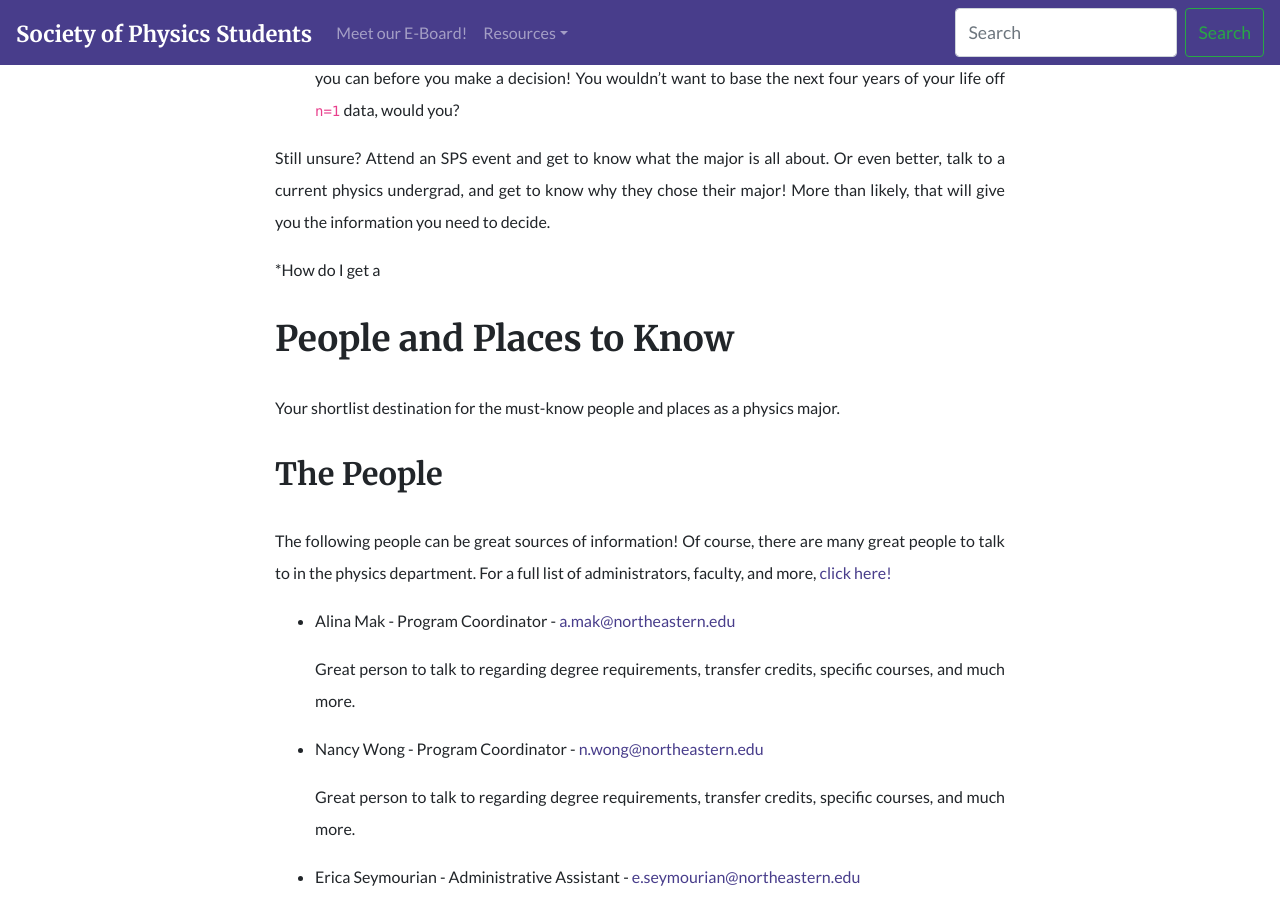
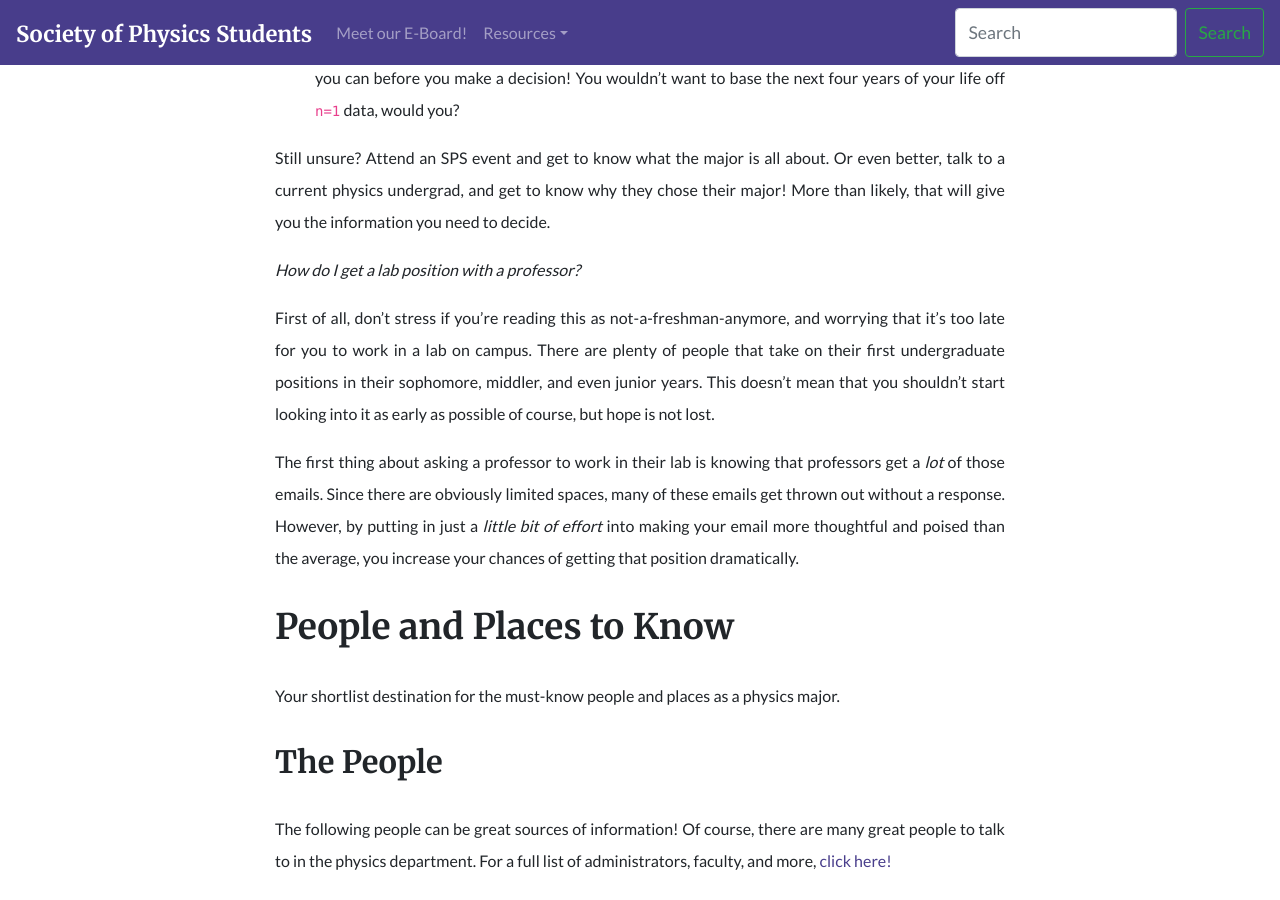
Before and after one commit to vegajustin26/sps-website, a Jekyll site: the page built from pages/physics.md, in a window 1280 px wide and 900 px high, scrolled down 1377 px. Built offline with Jekyll 4.4.1, drawn with Linux system fonts in a browser that asks for light colours; nearby versions of some CDN libraries.

Commit message:
add more information about lab positions

```diff
--- a/pages/physics.md
+++ b/pages/physics.md
@@ -27,7 +27,11 @@ On the other hand, here are some good reasons *not* to be a physics major:
 
 Still unsure? Attend an SPS event and get to know what the major is all about. Or even better, talk to a current physics undergrad, and get to know why they chose their major! More than likely, that will give you the information you need to decide.
 
-*How do I get a
+*How do I get a lab position with a professor?*
+
+First of all, don't stress if you're reading this as not-a-freshman-anymore, and worrying that it's too late for you to work in a lab on campus. There are plenty of people that take on their first undergraduate positions in their sophomore, middler, and even junior years. This doesn't mean that you shouldn't start looking into it as early as possible of course, but hope is not lost.
+
+The first thing about asking a professor to work in their lab is knowing that professors get a *lot* of those emails. Since there are obviously limited spaces, many of these emails get thrown out without a response. However, by putting in just a *little bit of effort* into making your email more thoughtful and poised than the average, you increase your chances of getting that position dramatically.
 
 ## People and Places to Know
 [//]: # (Note for editors: the following is auto-generated from faculty.yml and places.yml)
```
